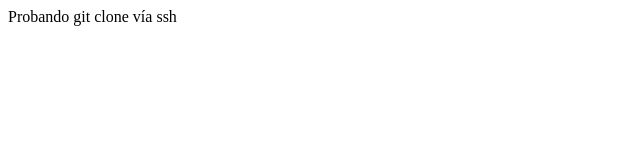
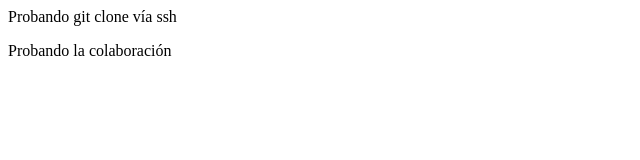
Before and after one commit to ecmmiracle/uax-devops-02, a plain HTML site: page index.html in a window 1280 px wide. Shown: the whole page, without its empty margins (0-640 px from the left). Drawn offline with Linux system fonts and the light colour scheme.

Commit message:
Update index.html

```diff
--- a/index.html
+++ b/index.html
@@ -4,5 +4,6 @@
     </head>
     <body>
         <p>Probando git clone vía ssh</p>
+        <p>Probando la colaboración</p>
     </body>
 </html>
```
